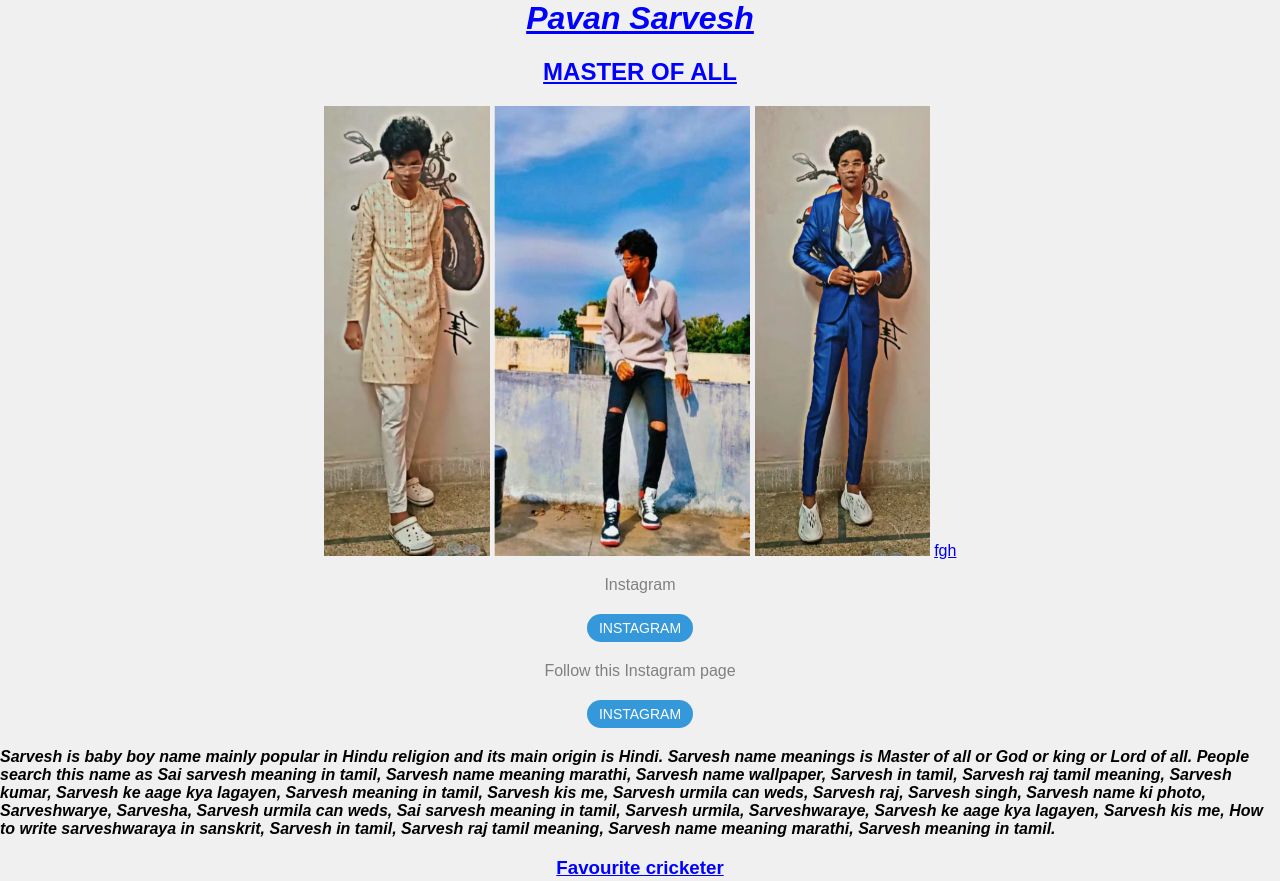
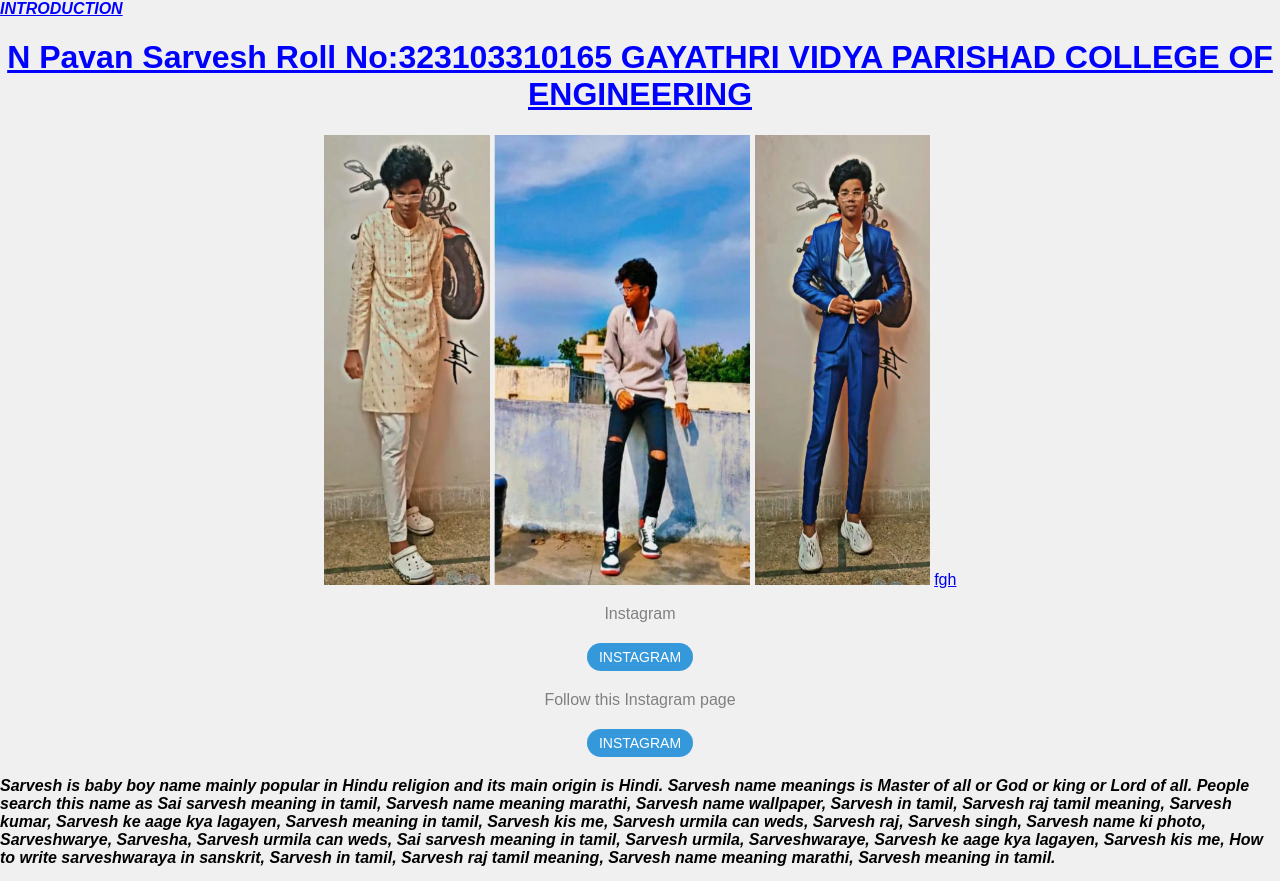
Before and after one commit to pavansarvesh01/pavan7, a plain HTML site: page index.html in a window 1280 px wide. Shown: the top 881 px of the page. Drawn offline with Linux system fonts and the light colour scheme.

Commit message:
Adding introduction to index.html file

```diff
--- a/index.html
+++ b/index.html
@@ -5,9 +5,12 @@
 	</title>
 	</head>
 	<body>
-	<h1 style="text-align:center;">
-	<FONT COLOR="blue"> <i><b><u> Pavan Sarvesh</u> </b></h1></i>
-	<h2 style="text-align:center;"> <b><u>MASTER OF ALL</u></b></h2>
+	<h style="text-align:center;">
+	<FONT COLOR="blue"> <i><b><u> INTRODUCTION</u> </b></h></i>
+	<h1 style="text-align:center;"> <b><u>N Pavan Sarvesh
+                                        Roll No:323103310165
+                                        GAYATHRI VIDYA PARISHAD COLLEGE OF ENGINEERING
+  </u></b></h2>
 	<div style="text-align:center;">
 	<img src="sarvesh2.jpg" width ="13%" height="450">
 	<img src ="sarvesh.jpg" width="20%" height="450">
```
